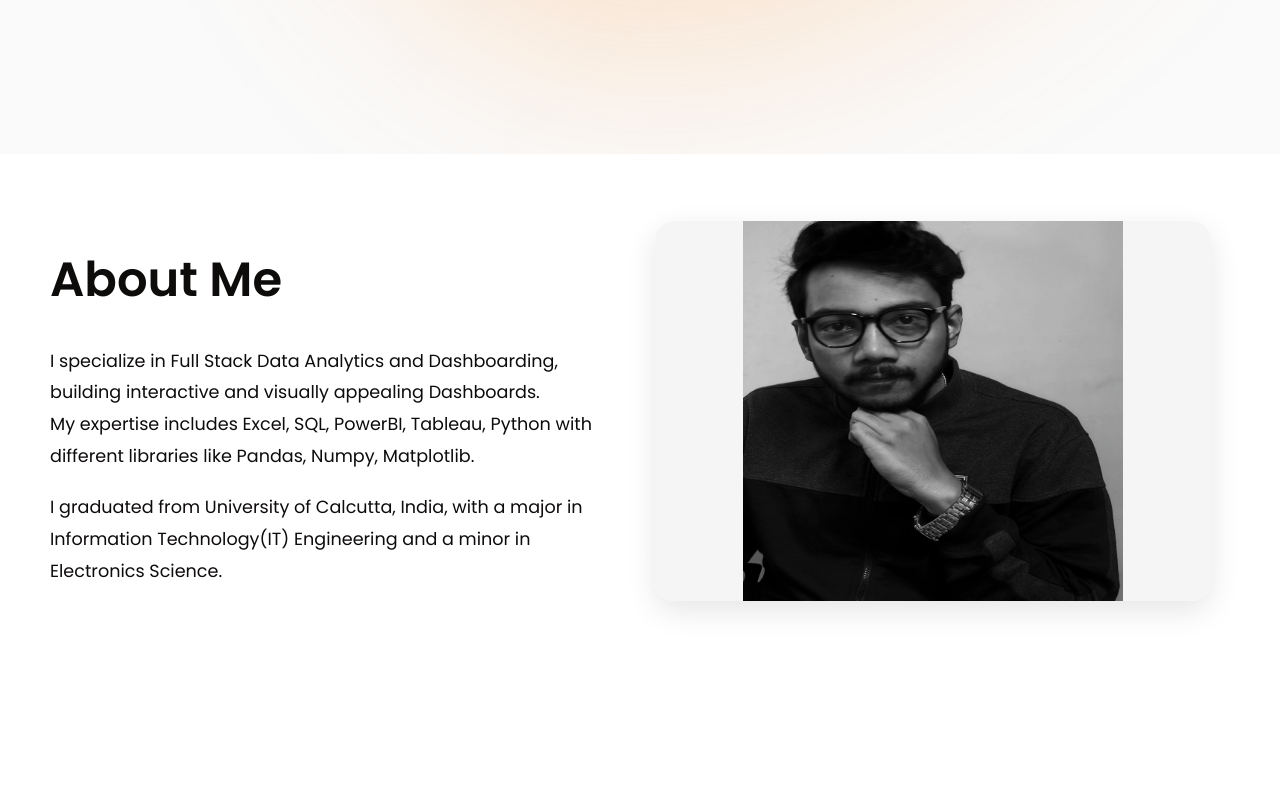
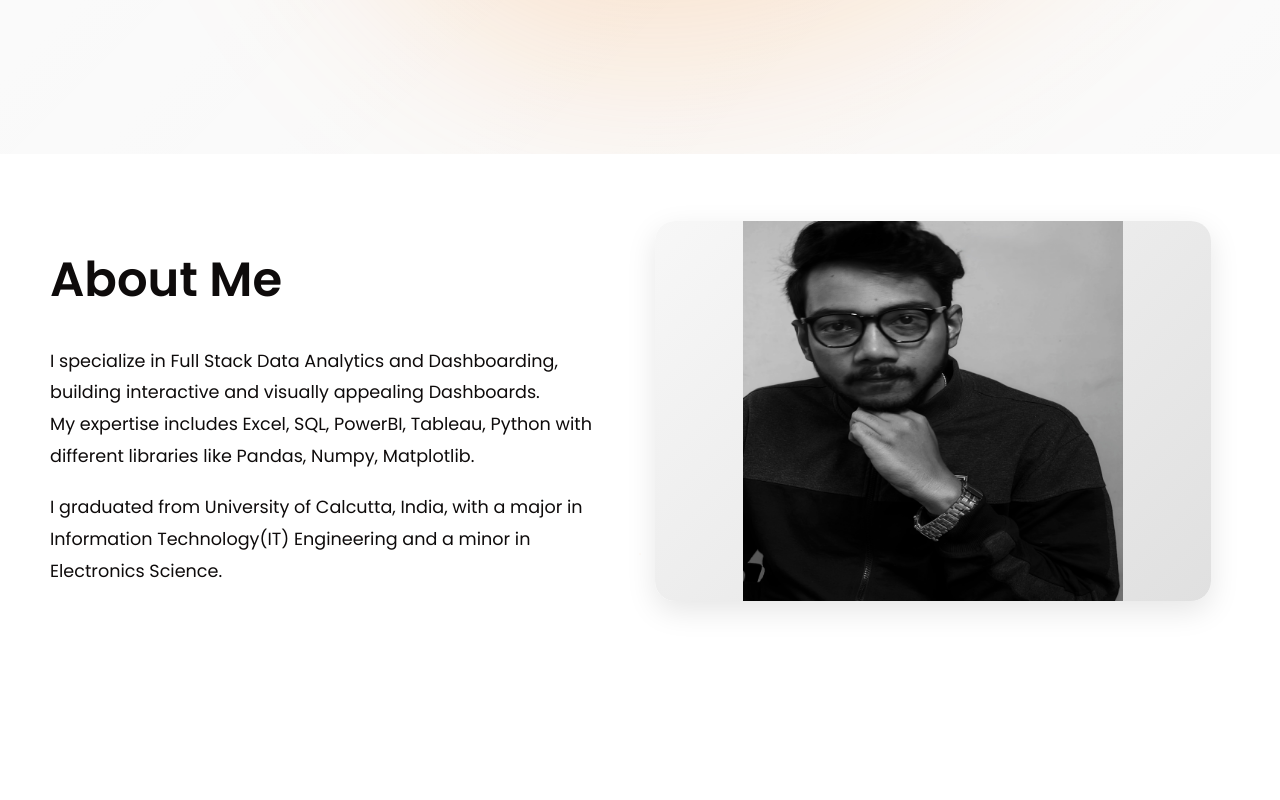
Before and after one commit to Naskar-Sayan/portfolio, a Flask app: page / in a window 1280 px wide. Shown: the part 766-1566 px from the top of the page. Run offline with Flask 3, Linux system fonts and the light colour scheme; parts of the project's set-up code (start-up, migrations or seed data) failed here and were passed over.

Commit message:
Update styles.css

```diff
--- a/static/css/styles.css
+++ b/static/css/styles.css
@@ -188,7 +188,7 @@ section {
     width: 100%;
     height: 380px;
     overflow: hidden;
-    background: #f5f5f5; /* optional */
+    background: linear-gradient(135deg, #f7f7f7, #e0e0e0);
 }
 
 .photo-wrapper img {
```
